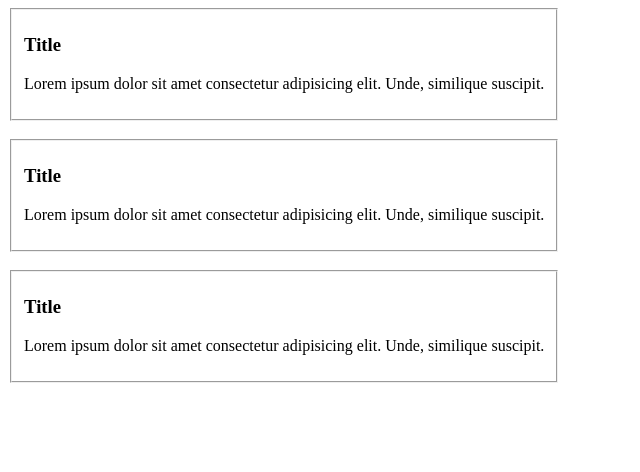
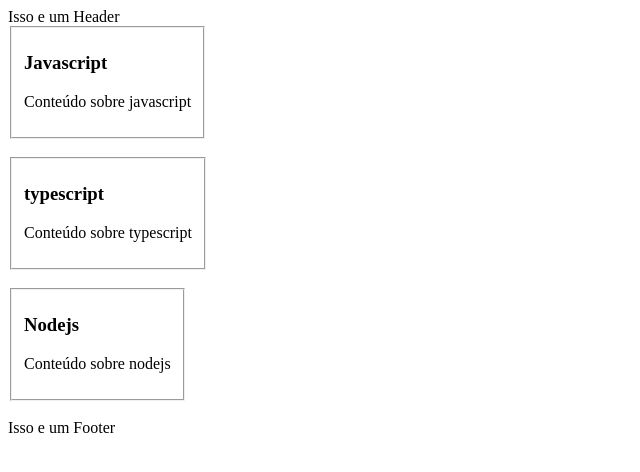
Before and after one commit to NathanNSS/DIO_typescript, a React (Vite) app: page / in a window 1280 px wide. Shown: the top 472 px of the page, without its empty margins (0-640 px from the left). Built offline with nearby package versions, Linux system fonts and the light colour scheme; the HTML template or start-up script is replaced by a standard one.

Commit message:
concluida

```diff
--- a/src/App.tsx
+++ b/src/App.tsx
@@ -1,11 +1,12 @@
 import { Card } from "./components/Card";
+import { Layout } from "./components/Layout";
 
 export default function App() {
   return (
-    <>
-      <Card/>
-      <Card/>
-      <Card/>
-    </>
+    <Layout>
+      <Card title="Javascript" paragraph="Conteúdo sobre javascript" />
+      <Card title="typescript" paragraph="Conteúdo sobre typescript" />
+      <Card title="Nodejs" paragraph="Conteúdo sobre nodejs" />
+    </Layout>
   )
 }
--- a/src/components/Card.tsx
+++ b/src/components/Card.tsx
@@ -1,10 +1,14 @@
+interface InterfaceCard{
+    title:string;
+    paragraph:string
+}
 
-export function Card() {
+export function Card({title, paragraph}:InterfaceCard) {
     return (
         <>
             <fieldset style={{ width: 'fit-content' }}>
-                <h3>Title</h3>
-                <p>Lorem ipsum dolor sit amet consectetur adipisicing elit. Unde, similique suscipit.</p>
+                <h3>{title}</h3>
+                <p>{paragraph}</p>
             </fieldset>
             <br />
         </>
--- /dev/null
+++ b/src/components/Footer.tsx
@@ -0,0 +1,5 @@
+export function Footer(){
+    return(
+        <header>Isso e um Footer</header>
+    )
+}
--- /dev/null
+++ b/src/components/Header.tsx
@@ -0,0 +1,6 @@
+
+export function Header(){
+    return(
+        <header>Isso e um Header</header>
+    )
+}
--- /dev/null
+++ b/src/components/Layout.tsx
@@ -0,0 +1,16 @@
+import { Footer } from "./Footer";
+import { Header } from "./Header";
+
+interface LayoutProps{
+    children: React.ReactNode
+}
+
+export function Layout({children}: LayoutProps) {
+    return (
+        <>
+            <Header />
+            {children}
+            <Footer />
+        </>
+    )
+}
```
